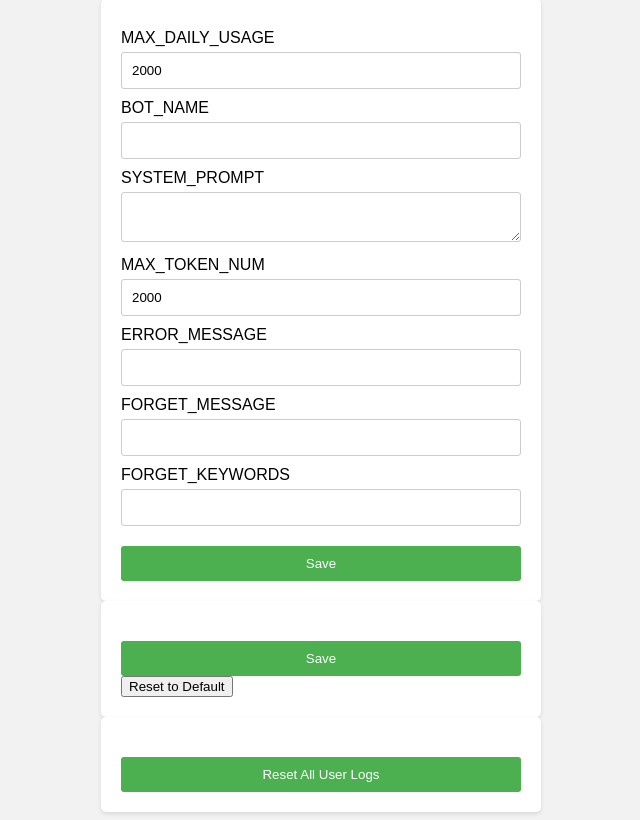
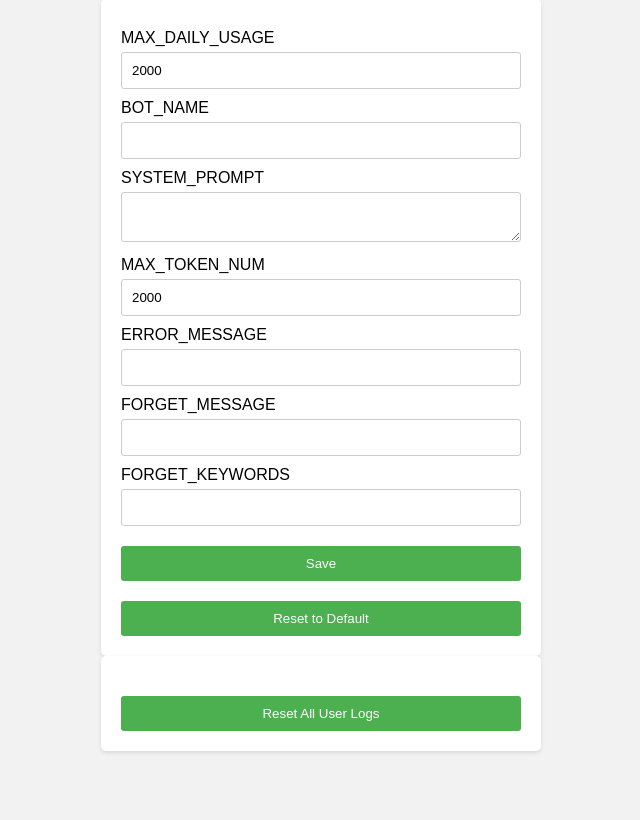
Before and after one commit to MrHiraiwa/LineBotForGPT, a Flask app: page /settings in a window 1280 px wide. Shown: the part 81-901 px from the top of the page, without its empty margins (319-959 px from the left). After the commit the page ends 834 px from the top, so only its background shows below. Run offline with Flask 2, Linux system fonts and the light colour scheme; the visitor is signed in with stand-in values (Sample User, id 1); data that the repository does not hold is empty.

Commit message:
Update settings.html

```diff
--- a/templates/settings.html
+++ b/templates/settings.html
@@ -98,15 +98,10 @@
       </div>
     {% endfor %}
     <input type="submit" value="Save">
-  </form>
-  <form method="post">
-    <!-- Your form elements go here -->
-    <input type="submit" value="Save">
-    <input type="reset" value="Reset to Default">
+    <input type="reset" value="Reset to Default" style="width: 100%; padding: 10px; margin-top: 20px; background-color: #4CAF50; color: #ffffff; border: none; border-radius: 3px; cursor: pointer;">
   </form>
   <form action="{{ url_for('reset_logs') }}" method="post">
     <input type="submit" value="Reset All User Logs">
   </form>
-
 </body>
 </html>
```
